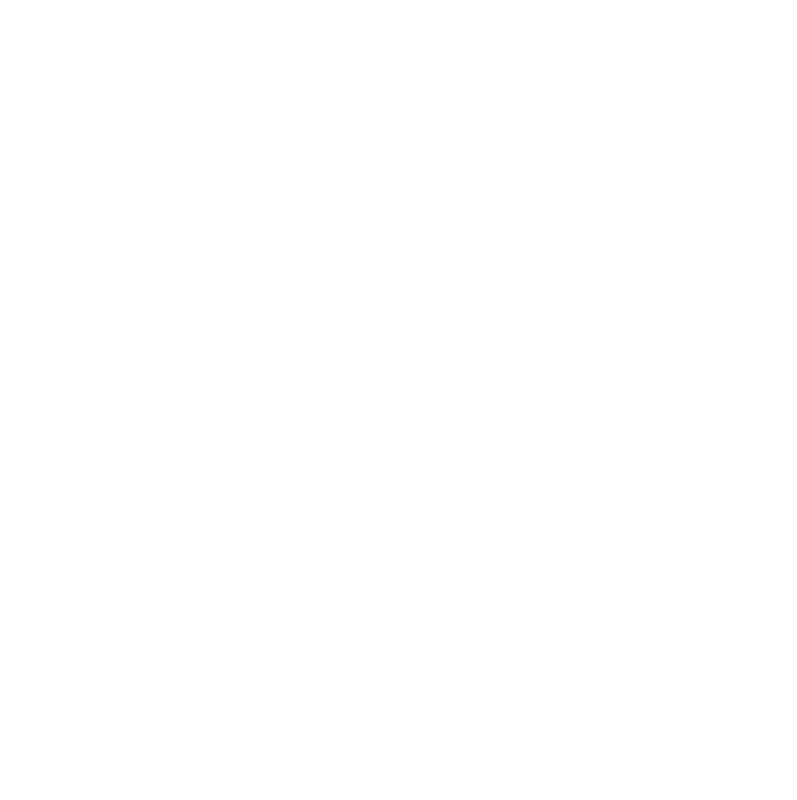
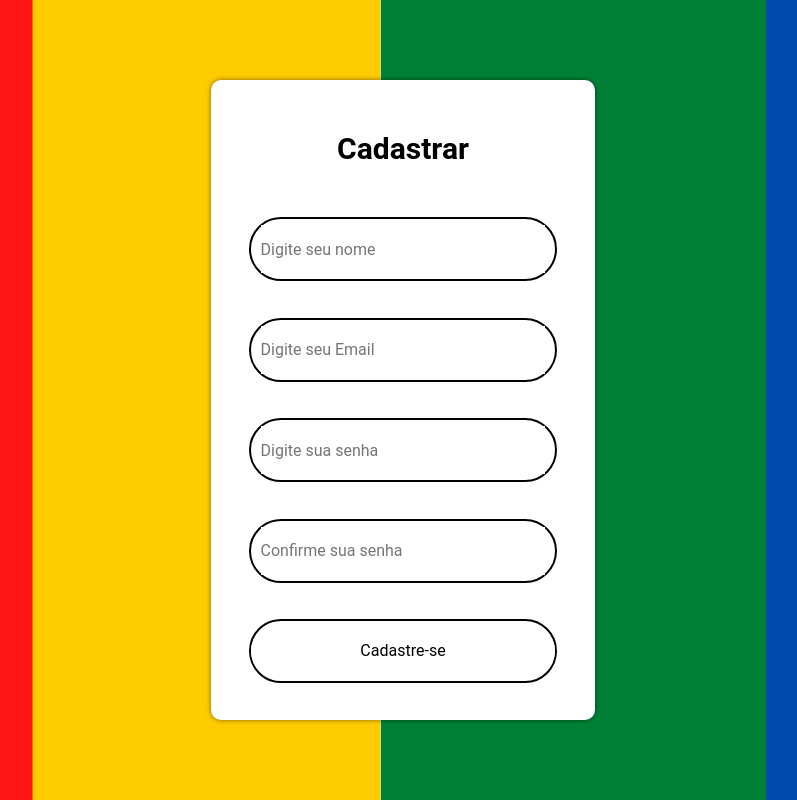
Before and after one commit to pauloAlmeida01/projetoIndividual, a website: page site/public/cadastro.html in a window 1280 px wide. Shown: the whole page, without its empty margins (237-1034 px from the left). Drawn offline with Linux system fonts and the light colour scheme.

Commit message:
Inicio do desenvolvimento da tela de cadastro

```diff
--- a/site/public/cadastro.html
+++ b/site/public/cadastro.html
@@ -12,18 +12,39 @@
     <script src="./js/funcoes.js"></script>
 
 
-    <link rel="icon" href="./assets/icon/favicon2.ico">
-    <link rel="stylesheet" href="./css/style.css">
-    <link rel="preconnect" href="https://fonts.gstatic.com">
+    <link rel="stylesheet" href="./css/styleCadastro.css">
     <link
         href="https://fonts.googleapis.com/css2?family=Exo+2:ital,wght@0,100;0,200;0,300;0,400;0,500;0,600;0,700;0,800;0,900;1,100;1,200;1,300;1,400;1,500;1,600;1,700;1,800;1,900&display=swap"
         rel="stylesheet">
 </head>
 
 <body>
+    <div class="container">
+        <div class="form-cadastro">
+            <div class="title-form">
+            <h1>Cadastrar</h1>
+            </div>
+            <div class="divInp">
+                <input type="text" id="nome" placeholder="Digite seu nome">
+
+            </div>
+            <div class="divInp">
+                <input type="email" id="email" placeholder="Digite seu Email">
+            </div>
+            <div class="divInp">
+                <input type="password" id="senha" placeholder="Digite sua senha">
+            </div>
+            <div class="divInp">
+                <input type="password" id="cSenha" placeholder="Confirme sua senha">
+            </div>
+            <div class="divInp">
+            <button onclick="cadastrar()">Cadastre-se</button>
+        </div>
+        </div>
+    </div>
 
 
-
+</body>
 </html>
 
 <script>
@@ -32,10 +53,10 @@
 
         //Recupere o valor da nova input pelo nome do id
         // Agora vá para o método fetch logo abaixo
-        var nomeVar = nome_input.value;
-        var emailVar = email_input.value;
-        var senhaVar = senha_input.value;
-        var confirmacaoSenhaVar = confirmacao_senha_input.value;
+        var nomeVar = nome.value;
+        var emailVar = email.value;
+        var senhaVar = senha.value;
+        var confirmacaoSenhaVar = cSenha.value;
 
         if (nomeVar == "" || emailVar == "" || senhaVar == "" || confirmacaoSenhaVar == "") {
             cardErro.style.display = "block"
--- /dev/null
+++ b/site/public/css/styleCadastro.css
@@ -0,0 +1,83 @@
+* {
+    margin: 0;
+    padding: 0;
+    box-sizing: border-box;
+    font-family: 'Roboto', sans-serif;
+    font-size: 16px;
+    line-height: 1.5;
+    color: #333;
+    background-color: #fff;
+    height: 100%;
+    width: 100%;
+
+}
+.container {
+    width: 100%;
+    height: 100%;
+    display: flex;
+    align-items: center;
+    justify-content: center;
+    background-image: url(../assets/imgs/hipcolor.png);
+    background-repeat: no-repeat;
+    background-size: cover;
+    background-position: center;
+
+
+}
+
+.container .form-cadastro {
+    width: 30%;
+    height: 80%;
+    display: flex;
+    flex-direction: column;
+    align-items: center;
+    justify-content: space-evenly;
+    background-color: white;
+    border-radius: 10px;
+    box-shadow: 0 0 5px rgba(0,0,0,0.5);
+}
+.form-cadastro .title-form {
+    width: 100%;
+    display: flex;
+    align-items: center;
+    justify-content: center;
+    height: 10%;
+    background-color: white;
+}
+.title-form h1 {
+    font-size: 30px;
+    height: fit-content;
+    width: fit-content;
+    color: #000;
+}
+
+.form-cadastro .divInp {
+    width: 80%;
+    height: 10%;
+    border: 2px solid black;
+    border-radius: 50px;
+    display: flex;
+    justify-content: center;
+    align-items: center;
+}
+.divInp input {
+    border:none;
+    width: 94%;
+    height: 80%;
+}
+.divInp button {
+    border: none;
+    width: 100%;
+    height: 90%;
+    color: #000;
+    border-radius: 50px;
+    cursor: pointer;
+}
+
+.divInp input:focus {
+    outline: none;
+}
+
+.divInp button {
+
+}
```
Also changed, not shown: site/public/assets/imgs/hipcolor.png (added).
